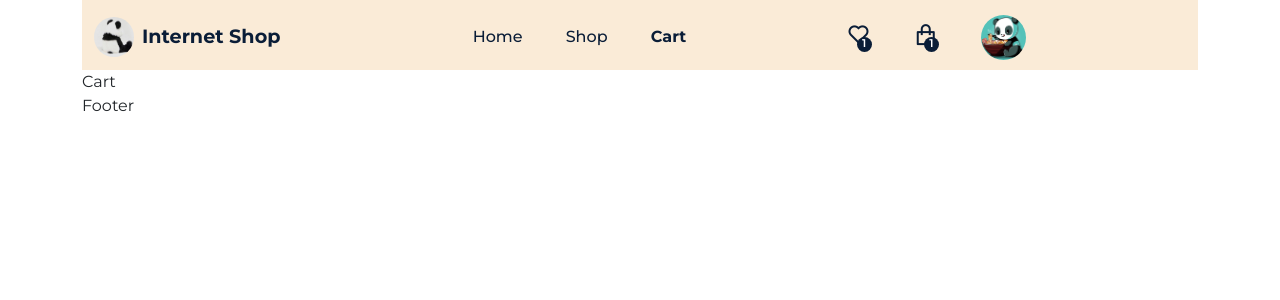
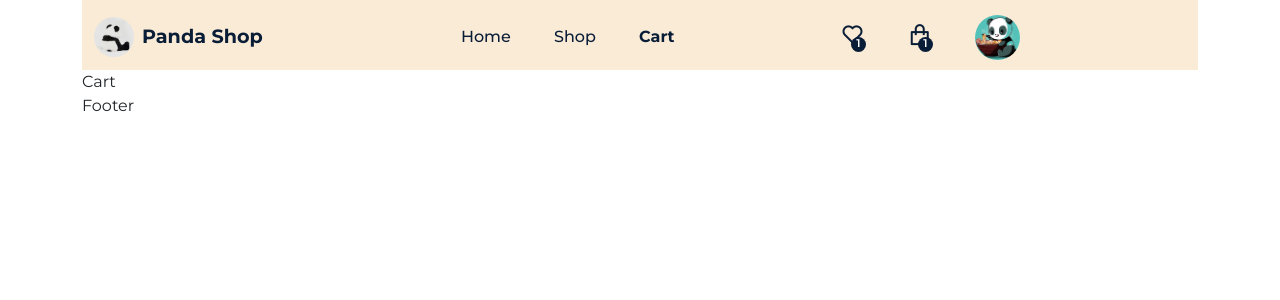
Before and after one commit to ShumovskaIryna/CakeShop, a React (Create React App) app: page /cart in a window 1280 px wide. Shown: the top 300 px of the page. Built offline with nearby package versions, Linux system fonts and the light colour scheme.

Commit message:
title change

```diff
--- a/public/index.html
+++ b/public/index.html
@@ -8,7 +8,7 @@
       name="description"
       content="Web site created using create-react-app"
     />
-    <title>Cake Shop</title>
+    <title>Panda Shop</title>
   </head>
   <body>
     <div id="root"></div>
--- a/src/components/Header/Header.jsx
+++ b/src/components/Header/Header.jsx
@@ -31,7 +31,7 @@ const Header = () => {
             <div className='logo'>
               <img src={logo} alt="" />
               <div>
-                <h1>Internet Shop</h1>
+                <h1>Panda Shop</h1>
               </div>
             </div>
             <div className='navigation'>
```
Also changed, not shown: src/components/Helmet/Helmet.jsx (added, +13 -0 lines), src/assets/images/logo.png.
